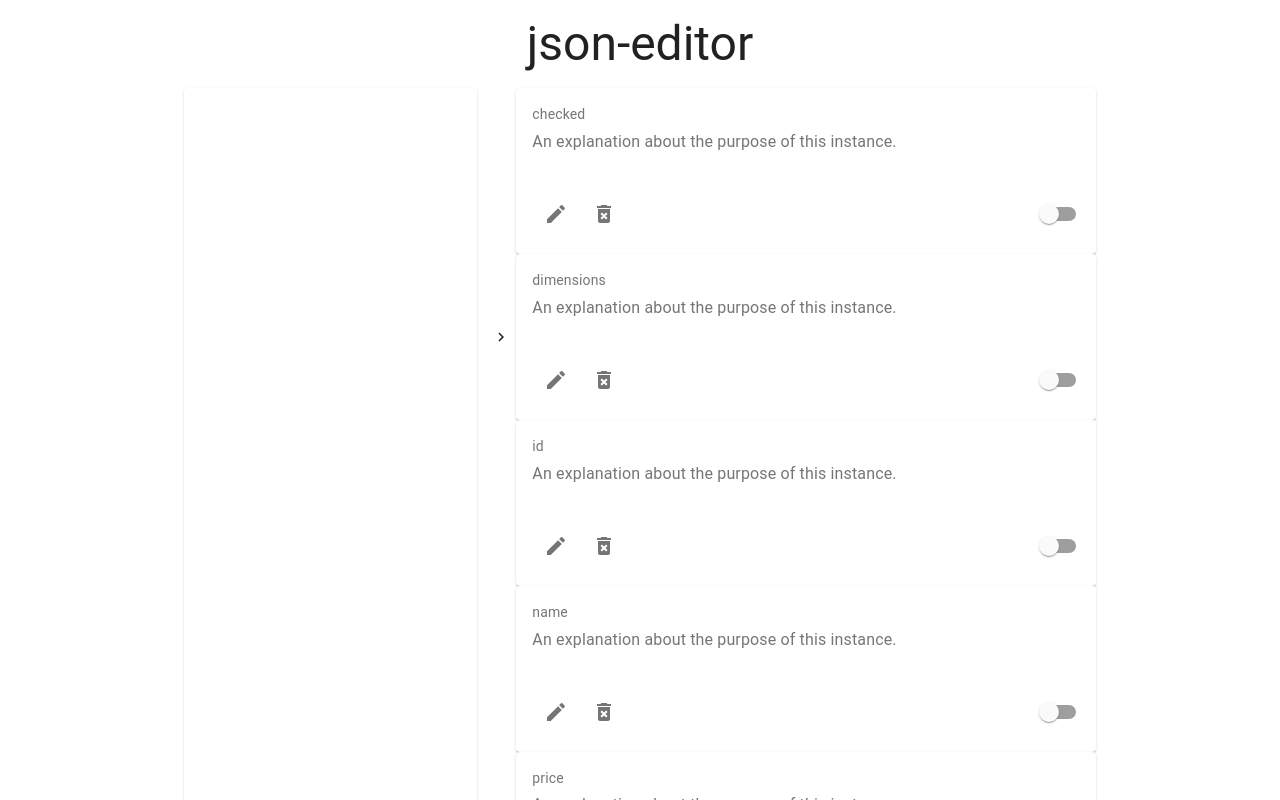
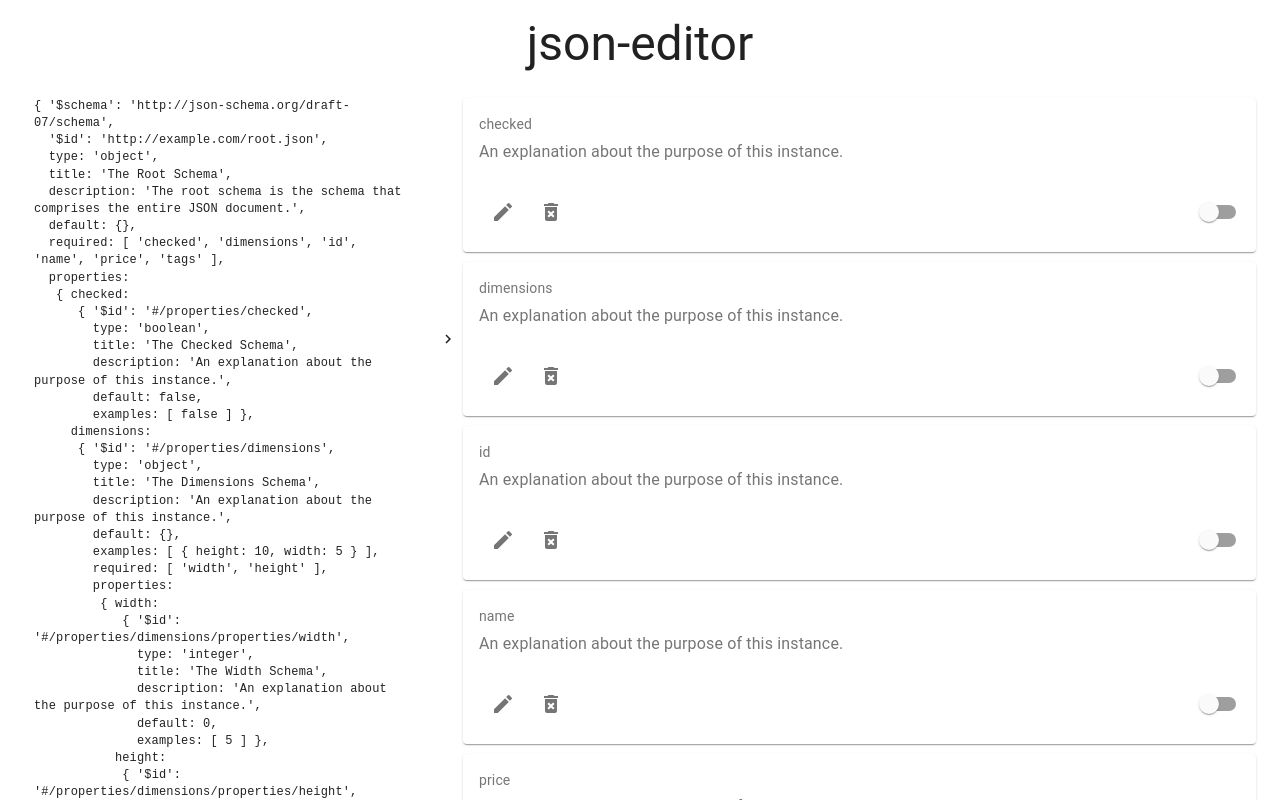
Before and after one commit to JonnyBaker/JSON-editor, a React (Create React App) app: page / in a window 1280 px wide. Shown: the top 800 px of the page. Built offline with nearby package versions, Linux system fonts and the light colour scheme.

Commit message:
formating card to have margin, adding code editor

```diff
--- a/package.json
+++ b/package.json
@@ -10,9 +10,11 @@
     "@testing-library/react": "^9.3.2",
     "@testing-library/user-event": "^7.1.2",
     "clsx": "^1.1.0",
+    "prismjs": "^1.20.0",
     "react": "^16.13.1",
     "react-dom": "^16.13.1",
-    "react-scripts": "3.4.1"
+    "react-scripts": "3.4.1",
+    "react-simple-code-editor": "^0.11.0"
   },
   "scripts": {
     "start": "react-scripts start",
--- a/src/App.js
+++ b/src/App.js
@@ -1,11 +1,16 @@
 import React from 'react';
 import Container from '@material-ui/core/Container';
 import Grid from '@material-ui/core/Grid';
-import Paper from '@material-ui/core/Paper';
 import { makeStyles } from '@material-ui/core/styles';
 import Box from '@material-ui/core/Box';
 import Typography from '@material-ui/core/Typography';
-import Editor from './components/editor/Editor';
+import SchemaVisualiser from './components/editor/SchemaVisualiser';
+import Editor from 'react-simple-code-editor';
+import { highlight, languages } from 'prismjs/components/prism-core';
+import 'prismjs/components/prism-clike';
+import 'prismjs/components/prism-javascript';
+import { schema } from './jsonSchema';
+const util = require('util');
 
 const useStyles = makeStyles((theme) => ({
   root: {
@@ -13,11 +18,6 @@ const useStyles = makeStyles((theme) => ({
     'align-items': 'stretch',
     direction: 'row',
     justify: 'center',
-  },
-  paper: {
-    height: 900,
-    padding: theme.spacing(2),
-    color: theme.palette.text.secondary,
   },
   heading: {
     padding: theme.spacing(2),
@@ -29,16 +29,27 @@ export default function App() {
   const [spacing] = React.useState(2);
   const classes = useStyles();
 
+  const formattedSchema = util.inspect(schema, { showHidden: false, depth: null });
+
   return (
-    <Container maxWidth="md">
+    <Container maxWidth="lg">
       <Box className={classes.heading} color="text.primary">
         <Typography variant="h3">json-editor</Typography>
       </Box>
       <Grid container spacing={spacing}>
-        <Grid md={4} item>
-          <Paper className={classes.paper} />
+        <Grid lg={4} item>
+          <Editor
+            value={formattedSchema}
+            onValueChange={(formattedSchema) => this.setState({ formattedSchema })}
+            highlight={(formattedSchema) => highlight(formattedSchema, languages.js)}
+            padding={10}
+            style={{
+              fontFamily: '"Fira code", "Fira Mono", monospace',
+              fontSize: 12,
+            }}
+          />
         </Grid>
-        <Editor />
+        <SchemaVisualiser />
       </Grid>
     </Container>
   );
--- a/src/components/editor/EditorItem.js
+++ /dev/null
@@ -1,21 +0,0 @@
-import React from 'react';
-
-import TreeItem from '@material-ui/lab/TreeItem';
-import EditorCard from './EditorCard';
-import { buildItems } from './editorItemBuilder';
-
-const hasChildren = (property) => {
-  return property.properties && Object.keys(property.properties).length > 0;
-};
-
-export default function EditorItem(props) {
-  const { id, currentProperty, name } = props;
-
-  console.error('EDITORITEM', props);
-
-  return (
-    <TreeItem nodeId={id} label={<EditorCard element={currentProperty} name={name} />}>
-      {hasChildren(currentProperty) && buildItems(currentProperty.properties)}
-    </TreeItem>
-  );
-}
--- a/src/components/editor/Editor.js
+++ b/src/components/editor/SchemaVisualiser.js
@@ -13,6 +13,7 @@ const useStyles = makeStyles((theme) => ({
     'align-items': 'stretch',
     direction: 'row',
     justify: 'center',
+    maxWidth: '100%',
   },
   heading: {
     padding: theme.spacing(2),
--- a/src/components/editor/EditorCard.js
+++ b/src/components/editor/SchemaVisualiserCard.js
@@ -11,14 +11,9 @@ import EditIcon from '@material-ui/icons/Edit';
 import Switch from '@material-ui/core/Switch';
 
 const useStyles = makeStyles((theme) => ({
-  root: {
-    maxWidth: 345,
-  },
+  root: {},
   title: {
     fontSize: 14,
-  },
-  pos: {
-    marginBottom: 12,
   },
   controls: {
     paddingLeft: theme.spacing(1),
--- /dev/null
+++ b/src/components/editor/SchemaVisualiserItem.js
@@ -0,0 +1,32 @@
+import React from 'react';
+import { makeStyles } from '@material-ui/core/styles';
+
+import TreeItem from '@material-ui/lab/TreeItem';
+import SchemaVisualiserCard from './SchemaVisualiserCard';
+import { buildItems } from './editorItemBuilder';
+
+const useStyles = makeStyles((theme) => ({
+  root: {
+    'padding-top': '10px',
+  },
+}));
+
+const hasChildren = (property) => {
+  return property.properties && Object.keys(property.properties).length > 0;
+};
+
+export default function EditorItem(props) {
+  const classes = useStyles();
+
+  const { currentProperty, name } = props;
+
+  return (
+    <TreeItem
+      className={classes.root}
+      nodeId={currentProperty.$id}
+      label={<SchemaVisualiserCard element={currentProperty} name={name} />}
+    >
+      {hasChildren(currentProperty) && buildItems(currentProperty.properties)}
+    </TreeItem>
+  );
+}
--- a/src/components/editor/editorItemBuilder.js
+++ b/src/components/editor/editorItemBuilder.js
@@ -1,11 +1,11 @@
 import React from 'react';
-import EditorItem from './EditorItem';
+import SchemaVisualiserItem from './SchemaVisualiserItem';
 
 export const buildItems = (properties) => {
   const items = Object.keys(properties).map((key) => {
     const property = properties[key];
-    console.error('KEY', key);
-    return <EditorItem id={property.$id} currentProperty={property} name={key} />;
+
+    return <SchemaVisualiserItem currentProperty={property} name={key} />;
   });
 
   return items;
```
Also changed, not shown: 1 other file (tests, documents, lock files or other folders).
